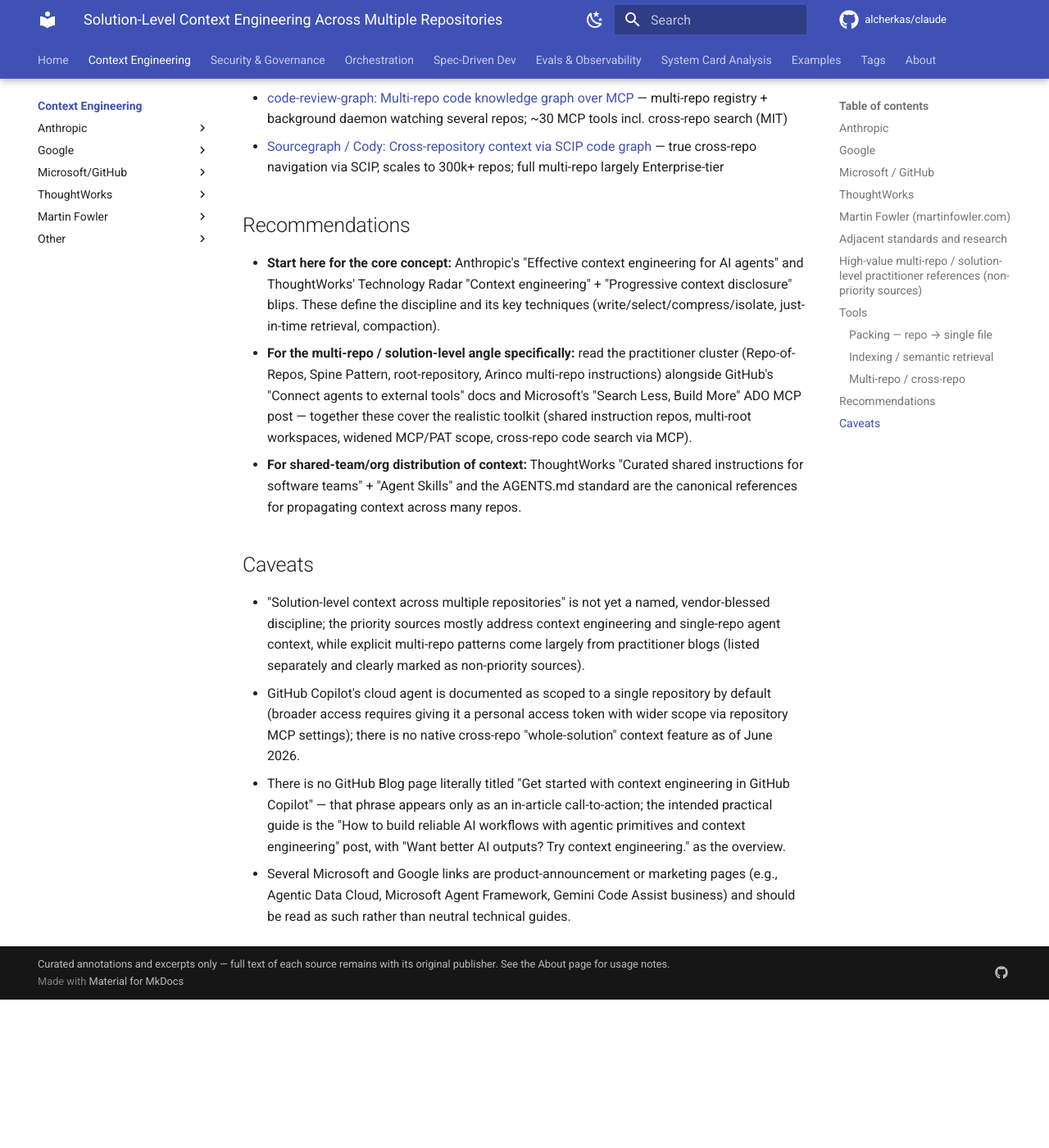
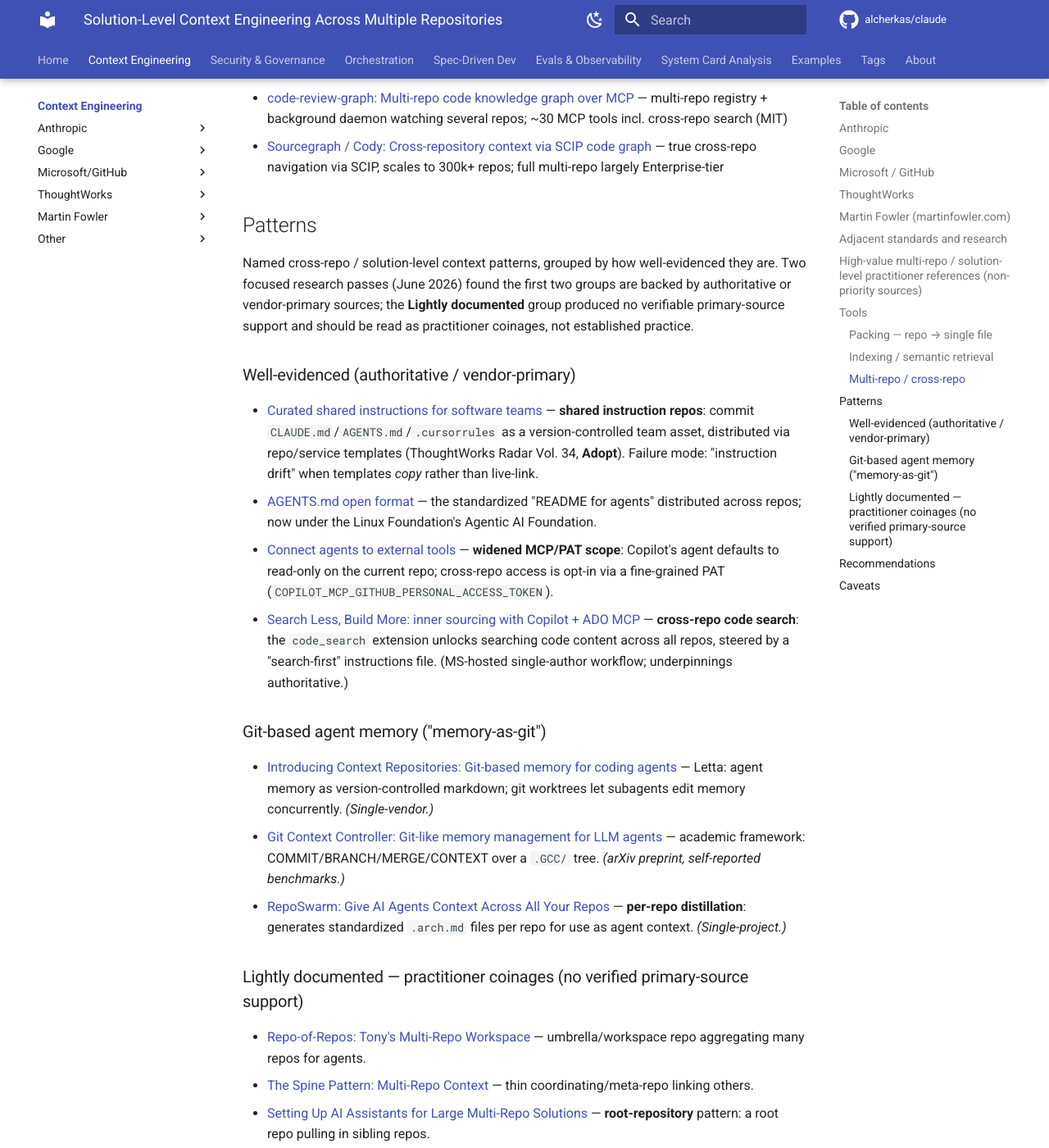
Before and after one commit to alcherkas/claude, an MkDocs documentation site: the page built from docs/context-engineering/index.md, in a window 1280 px wide and 1400 px high, scrolled down 4626 px. Shown: the whole window at 82% size. Built offline with MkDocs 1.6.1 and Material for MkDocs 9.7.7, drawn with Linux system fonts in a browser that asks for light colours; comment, search, counter and statistics services are not loaded; before the commit the page ends 5845 px from its top, so only the background shows below that; some of the changed text lies outside the part shown.

Commit message:
Add cross-repo Patterns section to context-engineering topic
Add a ## Patterns section grouping named multi-repo / solution-level
context patterns by evidence strength (well-evidenced, git-based memory,
and lightly-documented practitioner coinages with no verified support),
linking existing mirror pages. Add a new mirror page for the Git Context
Controller paper and register it in the wikigen manifest.

Co-Authored-By: Claude Opus 4.8 (1M context) <noreply@anthropic.com>

```diff
--- a/docs/context-engineering/index.md
+++ b/docs/context-engineering/index.md
@@ -116,6 +116,28 @@ Three approaches to feeding agents codebase context — **packing** (simple, loc
 - [code-review-graph: Multi-repo code knowledge graph over MCP](other/code-review-graph-multi-repo-code-knowledge-graph-over-mcp.md) — multi-repo registry + background daemon watching several repos; ~30 MCP tools incl. cross-repo search (MIT)
 - [Sourcegraph / Cody: Cross-repository context via SCIP code graph](other/sourcegraph-cody-cross-repository-context-via-scip-code-graph.md) — true cross-repo navigation via SCIP, scales to 300k+ repos; full multi-repo largely Enterprise-tier
 
+## Patterns
+Named cross-repo / solution-level context patterns, grouped by how well-evidenced they are. Two focused research passes (June 2026) found the first two groups are backed by authoritative or vendor-primary sources; the **Lightly documented** group produced no verifiable primary-source support and should be read as practitioner coinages, not established practice.
+
+### Well-evidenced (authoritative / vendor-primary)
+- [Curated shared instructions for software teams](thoughtworks/curated-shared-instructions-for-software-teams-technology-radar.md) — **shared instruction repos**: commit `CLAUDE.md`/`AGENTS.md`/`.cursorrules` as a version-controlled team asset, distributed via repo/service templates (ThoughtWorks Radar Vol. 34, **Adopt**). Failure mode: "instruction drift" when templates *copy* rather than live-link.
+- [AGENTS.md open format](microsoft-github/agents-md-open-format.md) — the standardized "README for agents" distributed across repos; now under the Linux Foundation's Agentic AI Foundation.
+- [Connect agents to external tools](microsoft-github/connect-agents-to-external-tools.md) — **widened MCP/PAT scope**: Copilot's agent defaults to read-only on the current repo; cross-repo access is opt-in via a fine-grained PAT (`COPILOT_MCP_GITHUB_PERSONAL_ACCESS_TOKEN`).
+- [Search Less, Build More: inner sourcing with Copilot + ADO MCP](microsoft-github/search-less-build-more-inner-sourcing-with-github-copilot-and-ado-mcp-server.md) — **cross-repo code search**: the `code_search` extension unlocks searching code content across all repos, steered by a "search-first" instructions file. (MS-hosted single-author workflow; underpinnings authoritative.)
+
+### Git-based agent memory ("memory-as-git")
+- [Introducing Context Repositories: Git-based memory for coding agents](other/introducing-context-repositories-git-based-memory-for-coding-agents.md) — Letta: agent memory as version-controlled markdown; git worktrees let subagents edit memory concurrently. *(Single-vendor.)*
+- [Git Context Controller: Git-like memory management for LLM agents](other/git-context-controller-git-like-memory-management-for-llm-agents.md) — academic framework: COMMIT/BRANCH/MERGE/CONTEXT over a `.GCC/` tree. *(arXiv preprint, self-reported benchmarks.)*
+- [RepoSwarm: Give AI Agents Context Across All Your Repos](other/reposwarm-give-ai-agents-context-across-all-your-repos.md) — **per-repo distillation**: generates standardized `.arch.md` files per repo for use as agent context. *(Single-project.)*
+
+### Lightly documented — practitioner coinages (no verified primary-source support)
+- [Repo-of-Repos: Tony's Multi-Repo Workspace](other/repo-of-repos-tony-s-multi-repo-workspace-for-ai-coding-agents.md) — umbrella/workspace repo aggregating many repos for agents.
+- [The Spine Pattern: Multi-Repo Context](other/the-spine-pattern-multi-repo-context-for-ai-assisted-development.md) — thin coordinating/meta-repo linking others.
+- [Setting Up AI Assistants for Large Multi-Repo Solutions](other/setting-up-ai-coding-assistants-for-large-multi-repo-solutions.md) — **root-repository** pattern: a root repo pulling in sibling repos.
+- [Patterns for providing an AI agent context from other internal repos](other/patterns-for-providing-an-ai-agent-context-from-other-internal-repos.md) — **git submodules / distillation** of other repos into compact context.
+- [How Copilot understands your workspace](other/how-copilot-understands-your-workspace.md) · [Optimizing Copilot for multi-repo teams in VS Code](other/optimizing-github-copilot-for-multi-repository-teams-in-vs-code.md) — **multi-root workspaces** for cross-repo agent context.
+- [GitHub Copilot Multi-Repo Instructions](other/github-copilot-multi-repo-instructions.md) · [Agentic Tooling Across Multiple Repositories](other/agentic-tooling-across-multiple-repositories.md) — shared-Copilot-repo + multi-root setups (practitioner write-ups).
+
 ## Recommendations
 - **Start here for the core concept:** Anthropic's "Effective context engineering for AI agents" and ThoughtWorks' Technology Radar "Context engineering" + "Progressive context disclosure" blips. These define the discipline and its key techniques (write/select/compress/isolate, just-in-time retrieval, compaction).
 - **For the multi-repo / solution-level angle specifically:** read the practitioner cluster (Repo-of-Repos, Spine Pattern, root-repository, Arinco multi-repo instructions) alongside GitHub's "Connect agents to external tools" docs and Microsoft's "Search Less, Build More" ADO MCP post — together these cover the realistic toolkit (shared instruction repos, multi-root workspaces, widened MCP/PAT scope, cross-repo code search via MCP).
```
Also changed, not shown: docs/context-engineering/other/git-context-controller-git-like-memory-management-for-llm-agents.md (added, +27 -0 lines), 1 other file.
